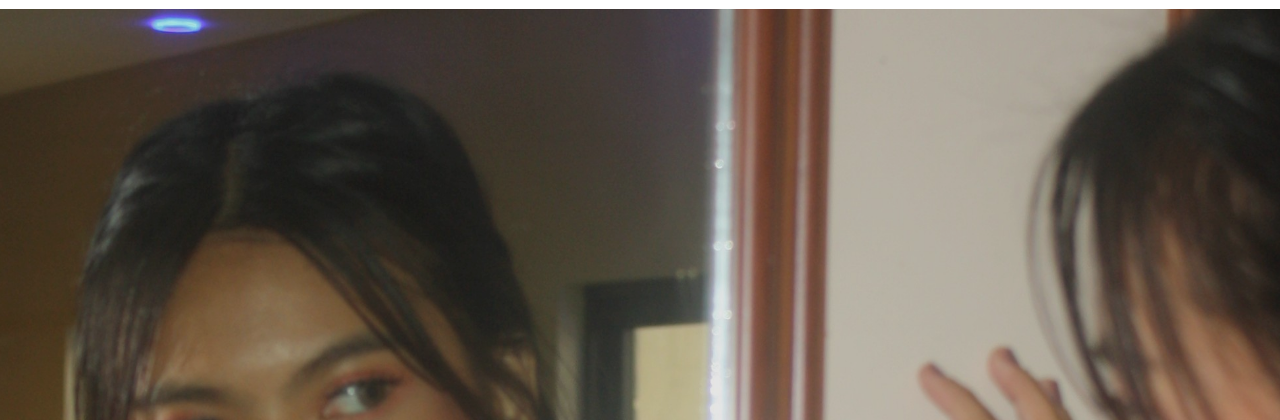
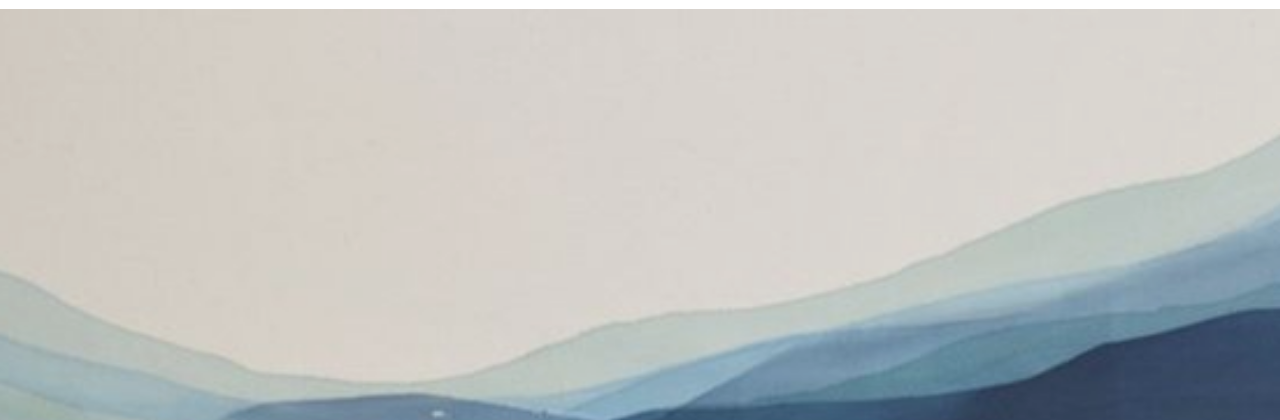
Before and after one commit to dreannavillete/itec, a plain HTML site: page index.html in a window 1280 px wide. Shown: the part 81-501 px from the top of the page. Drawn offline with nearby package versions, Linux system fonts and the light colour scheme; a web font is replaced by a local one.

Commit message:
Update main.css

```diff
--- a/assets/css/main.css
+++ b/assets/css/main.css
@@ -638,7 +638,7 @@ section,
 # Hero Section
 --------------------------------------------------------------*/
 .hero {
-  background: url(../img/IMG_8025.JPG) top center no-repeat;
+  background: url(../img/wavee.JPG) top center no-repeat;
   background-size: cover;
   width: 100%;
   min-height: 120vh;
```
